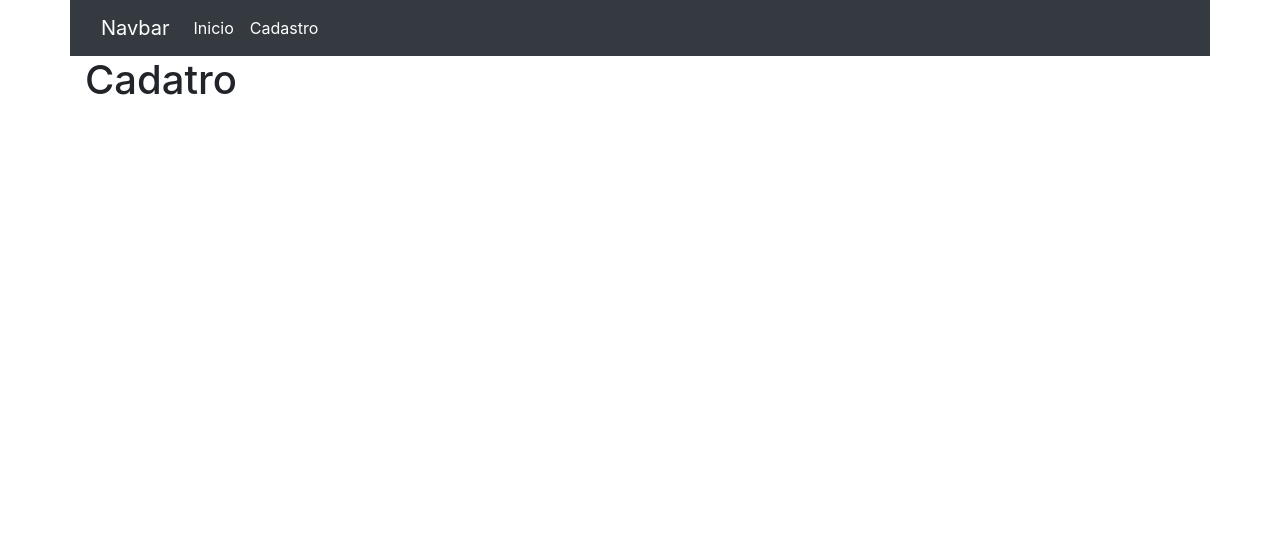
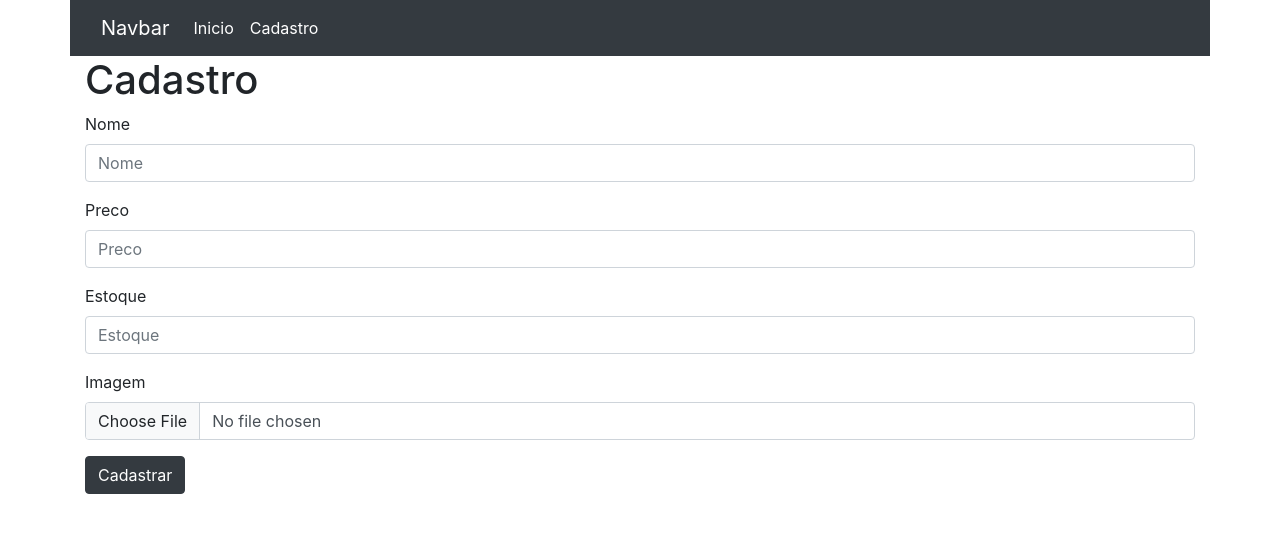
Before and after one commit to romuloptmota/formulario-cadastro, a Django app: page /cadastro in a window 1280 px wide. Shown: the top 533 px of the page. Run offline with Django 4.2, Linux system fonts and the light colour scheme; some libraries are stand-ins or nearby versions.

Commit message:
criado formulario no template cadastro

```diff
--- a/core/templates/cadastro.html
+++ b/core/templates/cadastro.html
@@ -1,9 +1,21 @@
 {% extends 'base.html' %}
+{% load bootstrap4 %}
 
     {% block content %}
 
         <div class="container">
-            <h1>Cadatro</h1>
+            <h1>Cadastro</h1>
+            {% bootstrap_messages %}
+
+            <form action="{% url 'cadastro' %}" method="post" class="form" autocomplete="off" enctype="multipart/form-data">
+                {% csrf_token %}
+                {% bootstrap_form form %}
+
+                {% buttons %}
+                    <button type="submit" class="btn btn-dark">Cadastrar</button>
+                {% endbuttons %}
+            </form>
+
         </div>
 
     {% endblock %}
--- a/core/views.py
+++ b/core/views.py
@@ -20,6 +20,7 @@ def cadastro(request):
             print(f'Imagem: {prod.imagem}')
 
             messages.success(request, 'Produto salvo com sucesso')
+            form = ProdutoModelForms()
         else:
             messages.error(request, 'Erro ao salvar produto')
 
```
